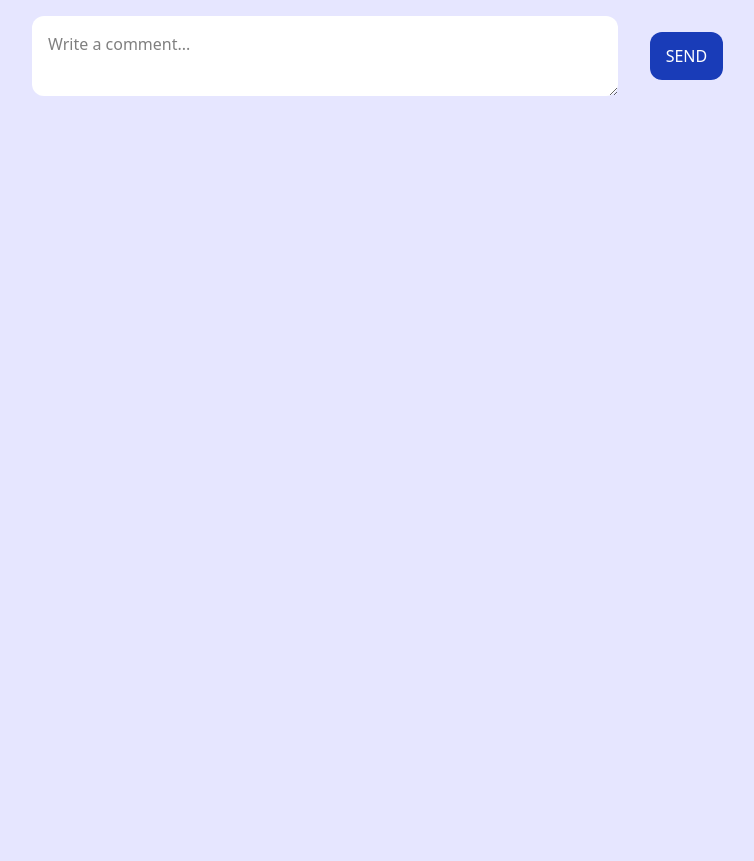
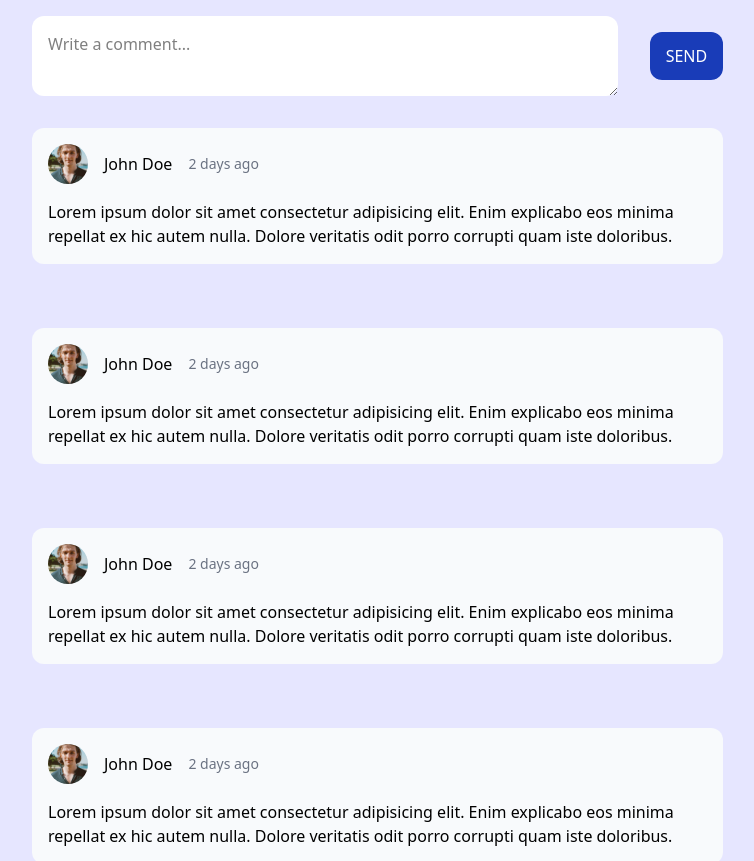
Before and after one commit to mziyad10/Memoir, a React (Vite) app: page /1 in a window 1280 px wide. Shown: the part 1700-2561 px from the top of the page, without its empty margins (32-786 px from the left). Before the commit the page ends 2020 px from the top, so only its background shows below. Built offline with nearby package versions, Linux system fonts and the light colour scheme; no server answers.

Commit message:
Added comments to post page

```diff
--- a/src/components/Comment.jsx
+++ b/src/components/Comment.jsx
@@ -2,8 +2,15 @@ import React from 'react'
 
 const Comment = () => {
   return (
-    <div>
-
+    <div className='p-4 bg-slate-50 rounded-xl mb-8'>
+    <div className="flex items-center gap-4">
+        <img src="userImg.jpeg" className="w-10 h-10 rounded-full object-cover" w="40" />
+        <span className='font-medium'>John Doe</span>
+        <span className='text-sm text-gray-500'>2 days ago</span>
+    </div>
+      <div className="mt-4">
+        <p>Lorem ipsum dolor sit amet consectetur adipisicing elit. Enim explicabo eos minima repellat ex hic autem nulla. Dolore veritatis odit porro corrupti quam iste doloribus.</p>
+      </div>
     </div>
   )
 }
```
